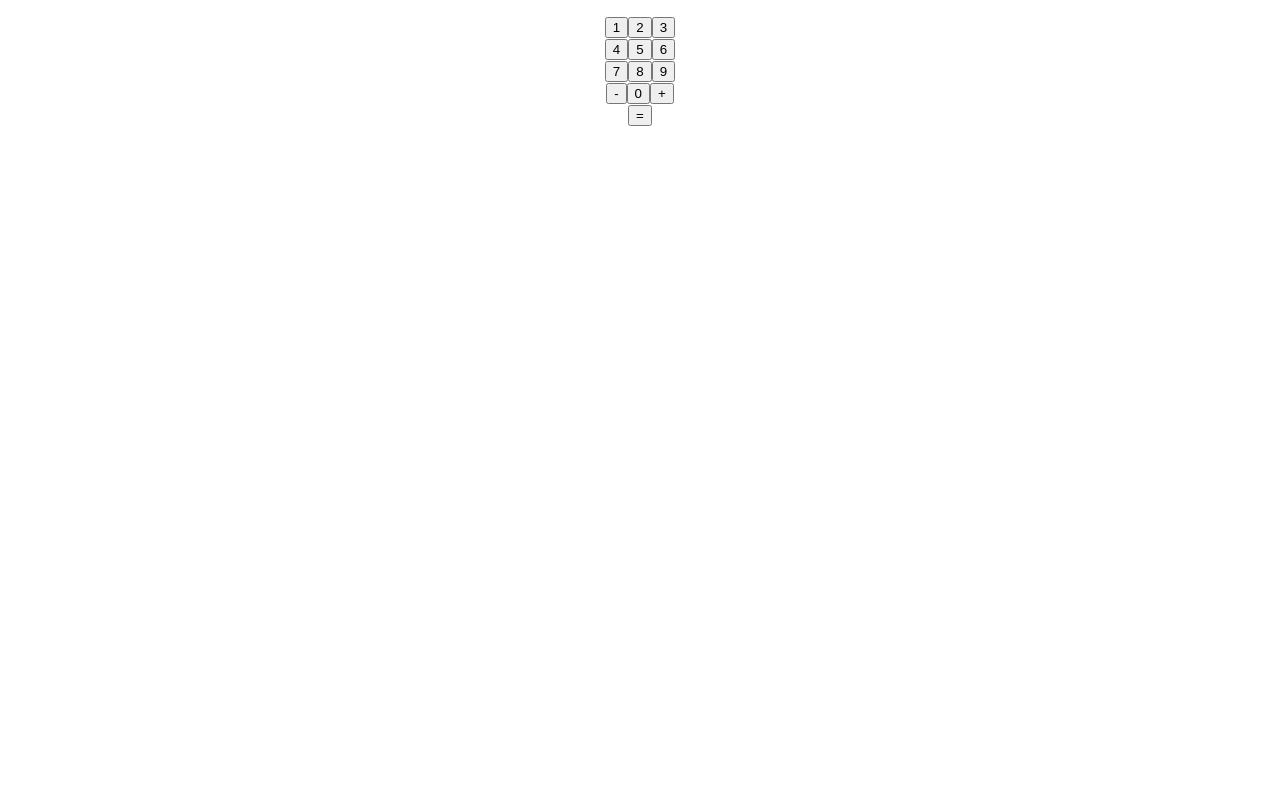
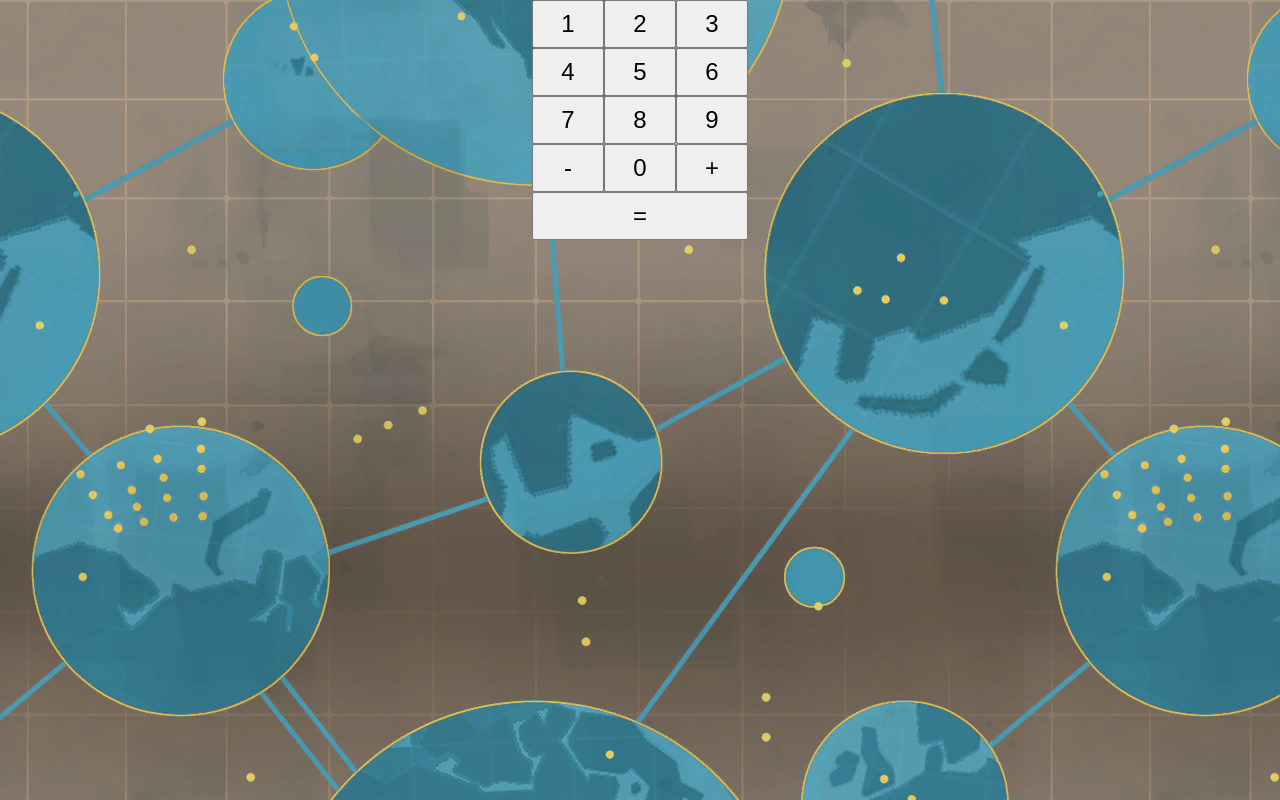
Before and after one commit to FireLemons/ErrorFreeCalculatorReact, a React (Create React App) app: page / in a window 1280 px wide. Built offline with nearby package versions, Linux system fonts and the light colour scheme.

Commit message:
styled button size, site background

```diff
--- a/src/App.scss
+++ b/src/App.scss
@@ -1,3 +1,22 @@
 .App {
   text-align: center;
+  height: 100vh;
+
+  p {
+    margin: 0;
+  }
+
+  .buttons {
+    button {
+      font-size: 18pt;
+      min-width: 3em;
+      min-height: 2em;
+    }
+
+    div:last-child {
+      button {
+        width: 9em;
+      }
+    }
+  }
 }
--- a/src/App.tsx
+++ b/src/App.tsx
@@ -1,10 +1,12 @@
 import React from 'react';
 import logo from './logo.svg';
+import bluIntel from './blu_intel_pattern.png'
+
 import './App.scss';
 
 function App() {
   return (
-    <div className="App">
+    <div className="App" style={{ backgroundImage: "url(" + bluIntel + ")" }} >
       <p> </p>
       <div className="buttons">
         <div>
```
Also changed, not shown: src/blu_intel_pattern.png (added).
